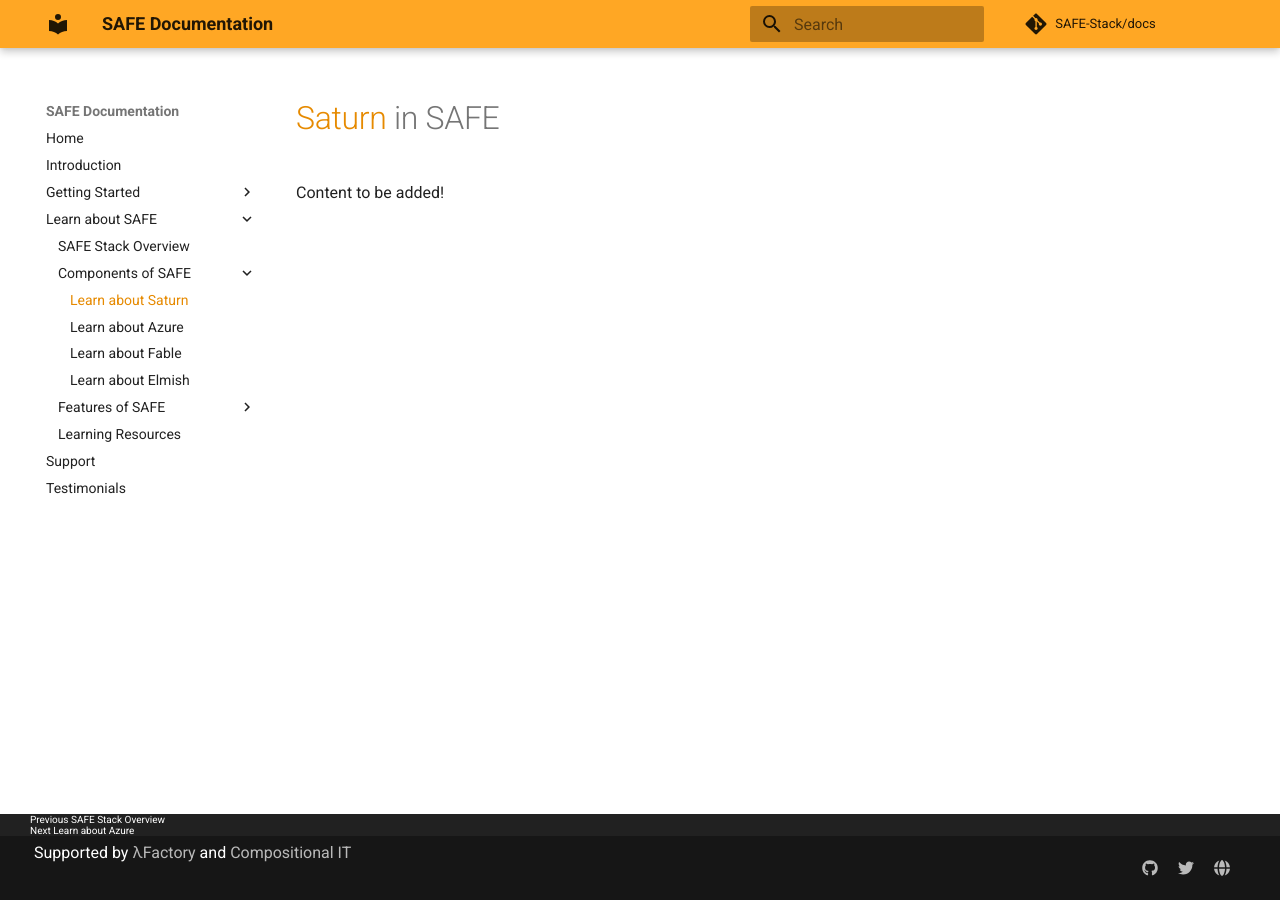
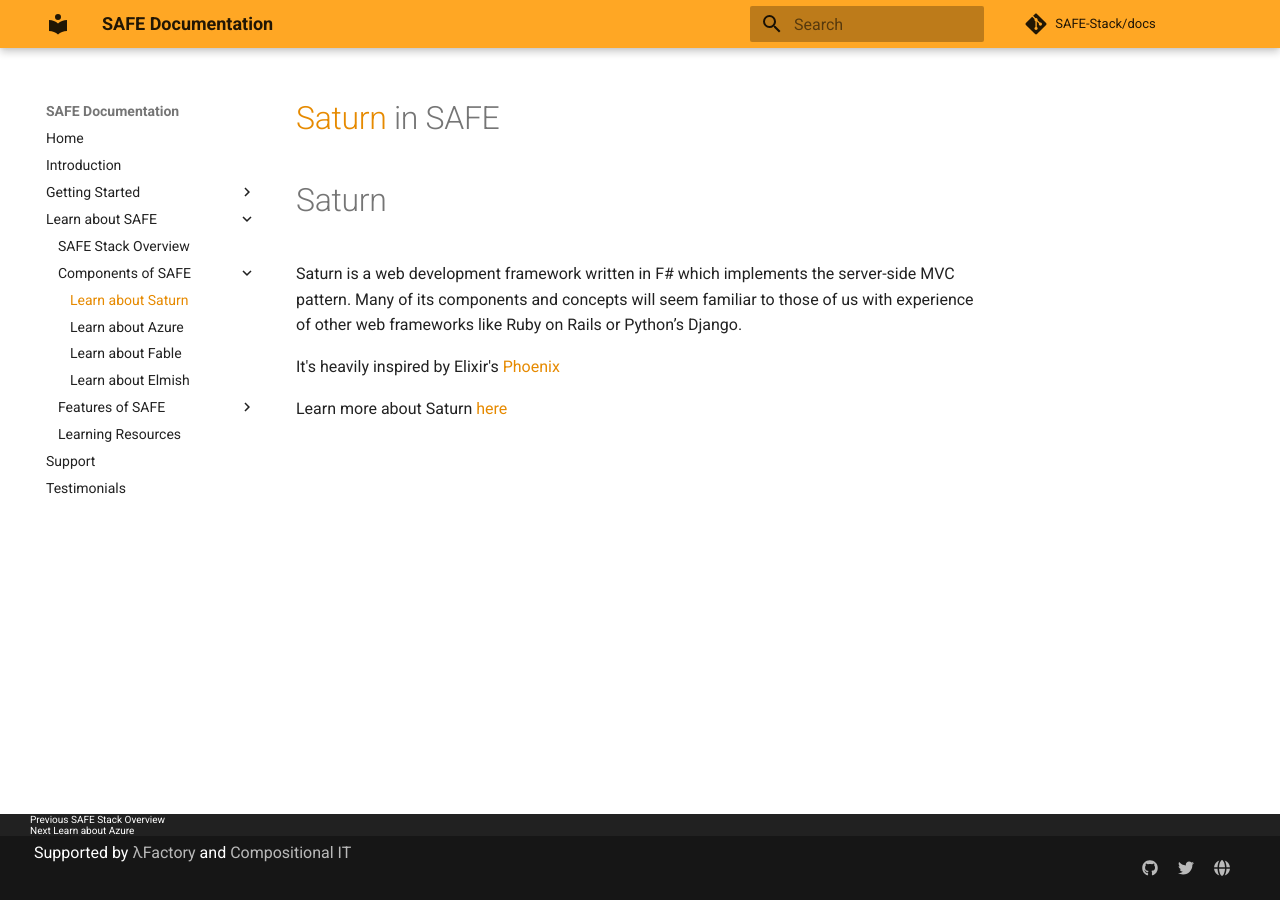
Before and after one commit to SAFE-Stack/docs, an MkDocs documentation site: the page built from docs/safe-saturn.md, in a window 1280 px wide. Built offline with MkDocs 1.6.1 and Material for MkDocs 9.7.7, drawn with Linux system fonts in a browser that asks for light colours; comment, search, counter and statistics services are not loaded; old or Windows-style settings are respelled for this version of MkDocs.

Commit message:
Simple starter docs for Saturn

```diff
--- a/docs/safe-saturn.md
+++ b/docs/safe-saturn.md
@@ -1,3 +1,7 @@
 # [Saturn](https://saturnframework.github.io/docs/) in SAFE
+# Saturn
+Saturn is a web development framework written in F# which implements the server-side MVC pattern. Many of its components and concepts will seem familiar to those of us with experience of other web frameworks like Ruby on Rails or Python’s Django.
 
-Content to be added!
+It's heavily inspired by Elixir's [Phoenix](http://phoenixframework.org/)
+
+Learn more about Saturn [here](https://saturnframework.github.io/docs/)
```
